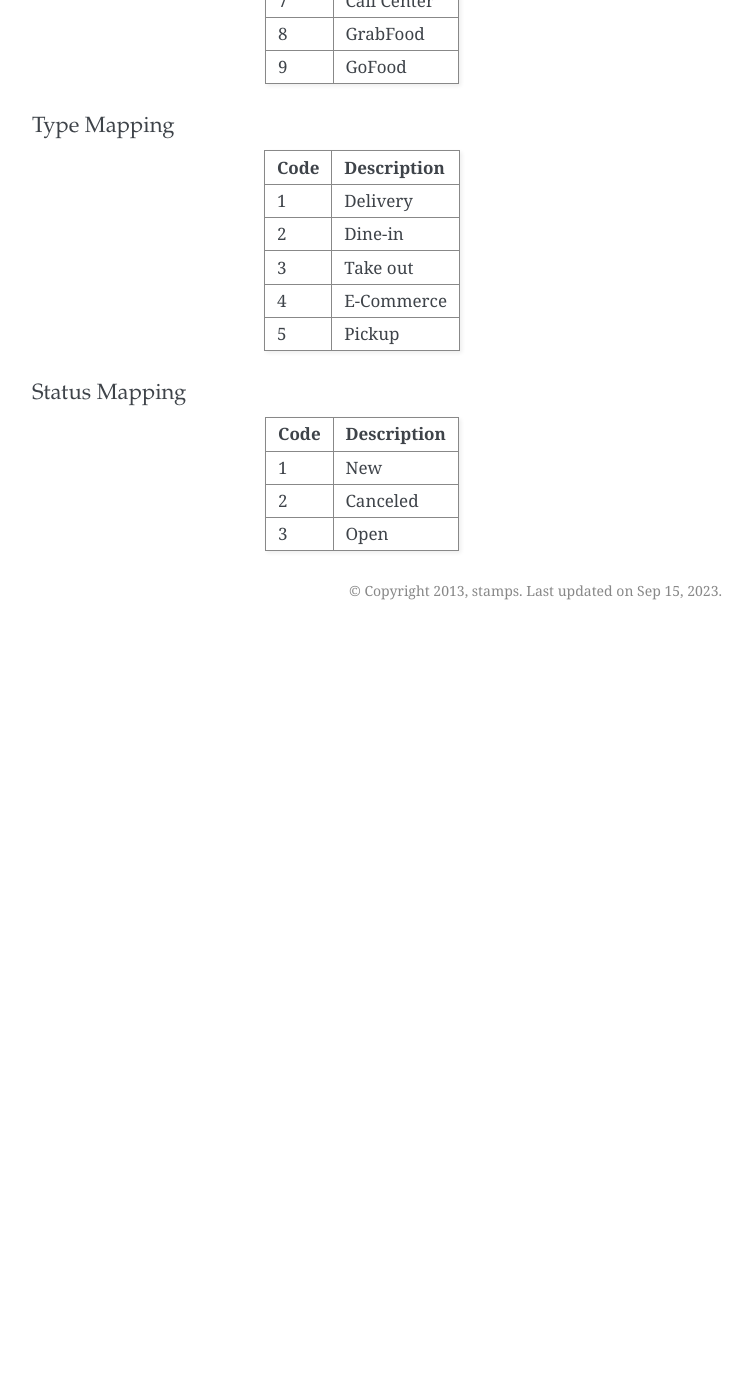
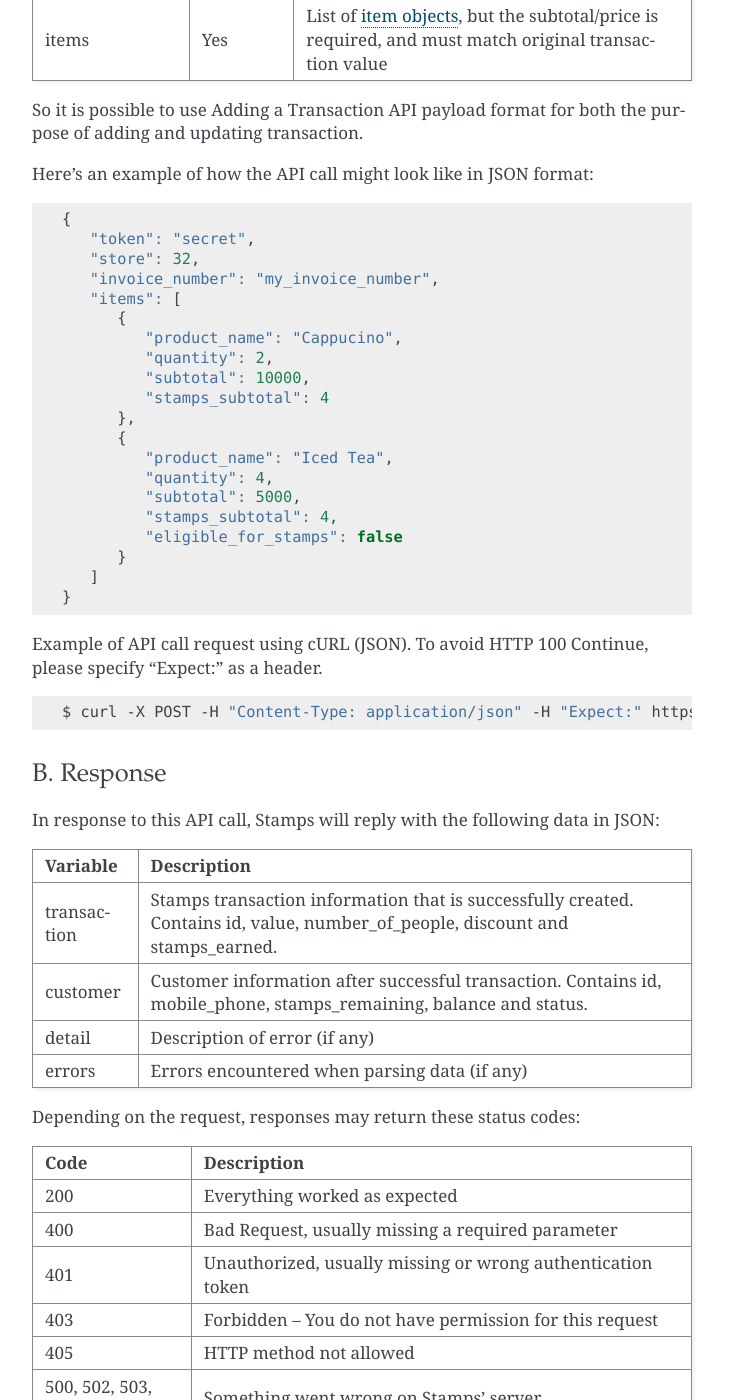
Before and after one commit to ui/stamps-api-docs, a Sphinx documentation site: the page built from source/transaction_api.rst, in a window 1280 px wide and 1400 px high, scrolled down 23022 px. Shown: the whole window, without its empty margins (388-1140 px from the left). Built offline with Sphinx 7.4.7, drawn with Linux system fonts in a browser that asks for light colours; before the commit the page ends 23652 px from its top, so only the background shows below that; some of the changed text lies outside the part shown.

Commit message:
Add or Update Transaction API (#185)
* Complete Transaction Detail API

* Rename and clarifying request payload

* Lowercase false

```diff
--- a/source/transaction_api.rst
+++ b/source/transaction_api.rst
@@ -35,11 +35,7 @@ service_charge              No          A number indicating service charge (in R
 tax                         No          A number indicating transaction tax (in Rp.)
 channel                     No          Channel of a transaction. See :ref:`channel mapping <Channel Mapping>` for more details.
 type                        No          The type of prepared transactions.  See :ref:`type mapping <Type Mapping>` for more details.
-items                       No          List of items containing product name, quantity, subtotal,
-                                        stamps_subtotal (optional) & eligible_for_stamps (optional).
-                                        ``price`` is the combined price of products (qty * unit price),
-                                        ``stamps_subtotal`` is the combined stamps of products (qty * unit stamps),
-                                        this field is optional.
+items                       No          List of :ref:`item objects <Item Object>`
                                         ``eligible_for_stamps`` is boolean value to determine whether the item should be included in Stamps Calculation. Defaults to ``true``.
 payments                    No          List of payments object containing value, payment_method, and
                                         eligible_for_membership(optional).
@@ -69,7 +65,7 @@ Here's an example of how the API call might look like in JSON format:
        "number_of_people": 8,
        "tax": 5000,
        "channel": 1,
-       "require_email_notification": False,
+       "require_email_notification": false,
        "employee_code": "employee_code",
        "type": 2,
        "created": "2013-02-15T13:01:01+07",
@@ -89,7 +85,7 @@ Here's an example of how the API call might look like in JSON format:
              "quantity": 4,
              "subtotal": 5000,
              "stamps_subtotal": 4,
-             "eligible_for_stamps": False
+             "eligible_for_stamps": false
           }
        ],
        "payments": [
@@ -288,7 +284,7 @@ Here's an example of how the API call might look like in JSON format:
        "number_of_people": 8,
        "tax": 5000,
        "channel": 1,
-       "require_email_notification": False,
+       "require_email_notification": false,
        "employee_code": "employee_code",
        "type": 2,
        "created": "2013-02-15T13:01:01+07",
@@ -308,7 +304,7 @@ Here's an example of how the API call might look like in JSON format:
              "quantity": 4,
              "subtotal": 5000,
              "stamps_subtotal": 4,
-             "eligible_for_stamps": False
+             "eligible_for_stamps": false
           }
        ],
        "payments": [
@@ -1033,6 +1029,163 @@ On successful get Transactions:
   }
 
 
+8. Add or Update Transaction
+===============================
+| URL endpoint: https://stamps.co.id/api/v2/transactions/add-or-update
+| Allowed method: POST
+| Requires authentication: Yes
+
+
+A. Request
+-----------------------------
+
+You can use this API to add a transaction or complete a transaction items details later after adding a transaction previously.
+
+The payload for adding is identical to :ref:`Adding a Transaction API <1. Adding a Transaction>`.
+
+The payload for updating a transaction has fewer required fields and `items` field is required, but otherwise compatible with Adding a Transaciton API payload:
+
+=========================== =========== =======================
+Parameter                   Required    Description
+=========================== =========== =======================
+token                       Yes         Authentication string
+store                       Yes         A number (id) indicating store where transaction
+                                        is created
+invoice_number              Yes         POS transaction number (must be unique daily)
+items                       Yes         List of :ref:`item objects <Item Object>`, but the subtotal/price is required, and must match original transaction value
+=========================== =========== =======================
+
+So it is possible to use Adding a Transaction API payload format for both the purpose of adding and updating transaction.
+
+
+Here's an example of how the API call might look like in JSON format:
+
+.. code-block:: javascript
+
+    {
+       "token": "secret",
+       "store": 32,
+       "invoice_number": "my_invoice_number",
+       "items": [
+          {
+             "product_name": "Cappucino",
+             "quantity": 2,
+             "subtotal": 10000,
+             "stamps_subtotal": 4
+          },
+          {
+             "product_name": "Iced Tea",
+             "quantity": 4,
+             "subtotal": 5000,
+             "stamps_subtotal": 4,
+             "eligible_for_stamps": false
+          }
+       ]
+    }
+
+
+Example of API call request using cURL (JSON). To avoid HTTP 100 Continue, please specify "Expect:" as a header.
+
+.. code-block :: bash
+
+    $ curl -X POST -H "Content-Type: application/json" -H "Expect:" https://stamps.co.id/api/v2/transactions/complete-detail -i -d '{ "token": "secret", "store": 422, "invoice_number": "invoice_1", "items": [{"product_name": "Cappucino", "quantity": 2, "subtotal": 10000}, {"product_name": "Iced Tea", "quantity": 4, "subtotal": 5000}] }'
+
+B. Response
+-----------------------------
+
+In response to this API call, Stamps will reply with the following data in JSON:
+
+=================== ==================
+Variable            Description
+=================== ==================
+transaction         Stamps transaction information
+                    that is successfully created.
+                    Contains id, value, number_of_people, discount and stamps_earned.
+customer            Customer information after successful
+                    transaction. Contains id, mobile_phone, stamps_remaining, balance and status.
+detail              Description of error (if any)
+errors              Errors encountered when parsing data (if any)
+=================== ==================
+
+Depending on the request, responses may return these status codes:
+
+=================== ==============================
+Code                Description
+=================== ==============================
+200                 Everything worked as expected
+400                 Bad Request, usually missing a required parameter
+401                 Unauthorized, usually missing or wrong authentication token
+403                 Forbidden – You do not have permission for this request
+405                 HTTP method not allowed
+500, 502, 503, 504  Something went wrong on Stamps' server
+=================== ==============================
+
+Below are a few examples responses on successful API calls.
+
+
+If transaction is successful:
+
+.. code-block :: bash
+
+    HTTP/1.0 200 OK
+    Vary: Accept
+    Content-Type: application/json
+    Allow: POST, OPTIONS
+    [Redacted Header]
+
+    {
+      "customer": {
+        "status": "Blue",
+        "balance": 150000,
+        "mobile_phone": "+6281314811365",
+        "id": 8120,
+        "stamps_remaining": 401
+      },
+      "transaction": {
+        "stamps_earned": 5,
+        "id": 2374815,
+        "value": 50000.0,
+        "number_of_people": 8,
+        "discount": 5000.0
+      }
+    }
+
+
+When some fields don't validate:
+
+.. code-block :: bash
+
+    HTTP/1.0 400 BAD REQUEST
+    Vary: Accept
+    Content-Type: application/json
+    Allow: POST, OPTIONS
+     [Redacted Header]
+
+    {
+      "detail": "Your transaction cannot be completed due to the following error(s)",
+      "errors": [
+        {
+          "invoice_number": "This Transaction's detail is already complete."
+        }
+      ]
+    }
+
+
+If provided items price does not sum up to original transaction value:
+
+.. code-block :: bash
+
+    HTTP/1.0 400 BAD REQUEST
+    Vary: Accept
+    Content-Type: application/json
+    Allow: POST, OPTIONS
+     [Redacted Header]
+
+    {
+      "error_code": "invalid_total_item_price",
+      "detail": "Total item price need to equal transaction value"
+    }
+
 
 Miscellaneous
 ------------------------------
@@ -1076,3 +1229,17 @@ Code                Description
 2                   Canceled
 3                   Open
 =================== ===========
+
+
+Item Object
+^^^^^^^^^^^
+==================== ========= ===========
+Parameter            Required  Description
+==================== ========= ===========
+product_name         Yes       Product name
+quantity             Yes       Item quantity
+subtotal/price       No        Combined price of products (qty * unit price)
+stamps_subtotal      No        Combined stamps of products (qty * unit stamps)
+eligible_for_stamps  No        Boolean value to determine whether the item should be included in Stamps Calculation. Defaults to ``true``
+extra_data           No        Additional data for further processing
+==================== ========= ===========
```
Also changed, not shown: other parts of source/transaction_api.rst (+2 -2 lines).
